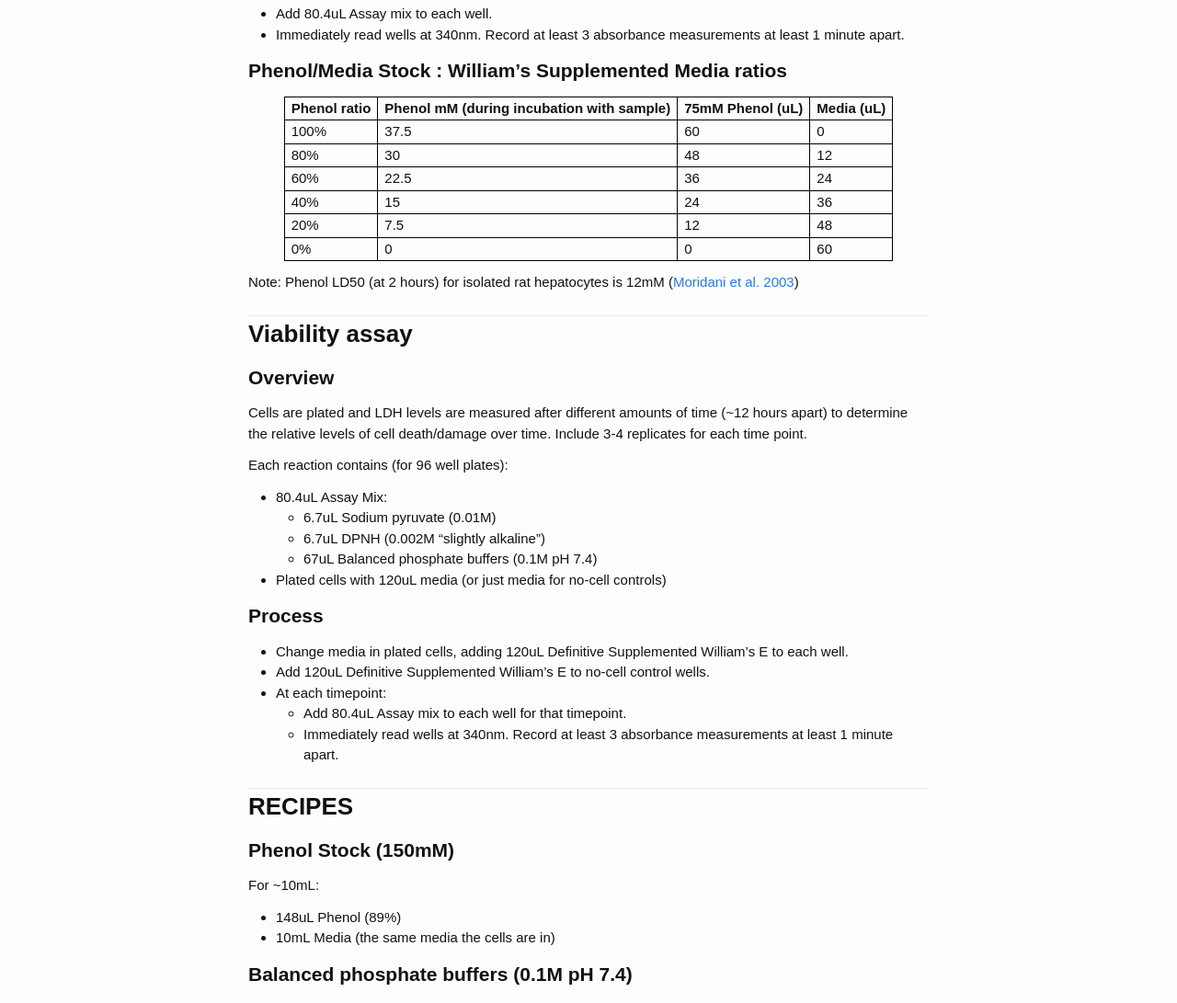
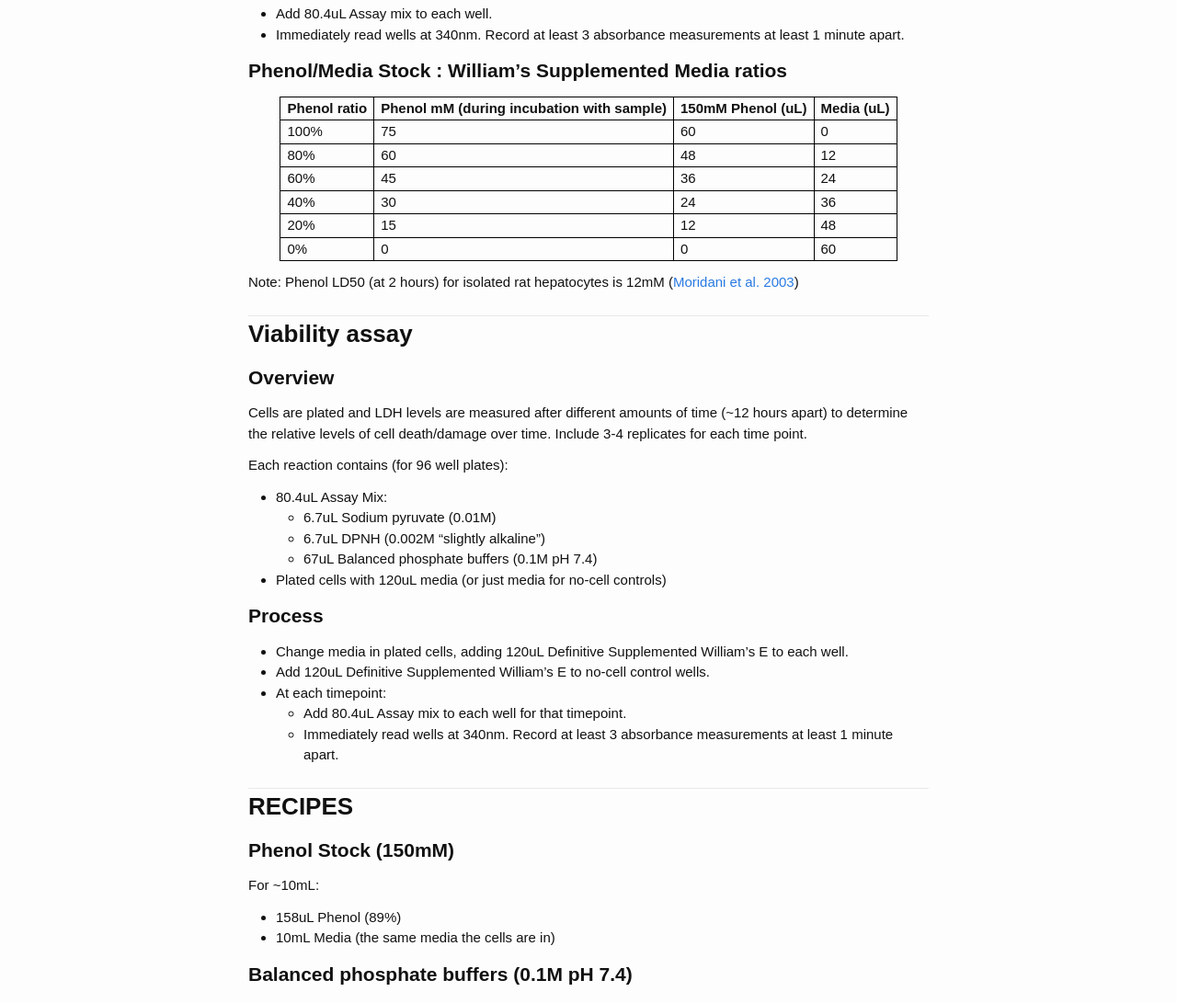
Before and after one commit to aduffy70/Protocols, a Jekyll site: the page built from LDH_assay_for_cell_viability.md, in a window 1280 px wide. Shown: the part 705-1796 px from the top of the page at 92% size. Built offline with Jekyll 4.4.1, drawn with Linux system fonts in a browser that asks for light colours; some web fonts are replaced.

Commit message:
Our recipe for 150uM phenol was off. Fixed.

```diff
--- a/LDH_assay_for_cell_viability.md
+++ b/LDH_assay_for_cell_viability.md
@@ -30,13 +30,13 @@ Each reaction contains (for 96 well plates):
 
 ## Phenol/Media Stock : William's Supplemented Media ratios
 
-| Phenol ratio | Phenol mM (during incubation with sample) | 75mM Phenol (uL) | Media (uL) |
+| Phenol ratio | Phenol mM (during incubation with sample) | 150mM Phenol (uL) | Media (uL) |
 | ------------ | ----------------------------------------- | ----------- | ---------- |
-| 100% | 37.5 | 60 | 0  |
-| 80%  | 30 | 48 | 12 |
-| 60%  | 22.5 | 36 | 24 |
-| 40%  | 15 | 24 | 36 |
-| 20%  | 7.5 | 12 | 48 |
+| 100% | 75 | 60 | 0  |
+| 80%  | 60 | 48 | 12 |
+| 60%  | 45 | 36 | 24 |
+| 40%  | 30 | 24 | 36 |
+| 20%  | 15 | 12 | 48 |
 | 0%   | 0 | 0  | 60 |
 
 Note: Phenol LD50 (at 2 hours) for isolated rat hepatocytes is 12mM ([Moridani et al. 2003][1])
@@ -67,7 +67,7 @@ Each reaction contains (for 96 well plates):
 ## Phenol Stock (150mM)
 
 For ~10mL:
-  * 148uL Phenol (89%)
+  * 158uL Phenol (89%)
   * 10mL Media (the same media the cells are in)
 
 ## Balanced phosphate buffers (0.1M pH 7.4)
```
